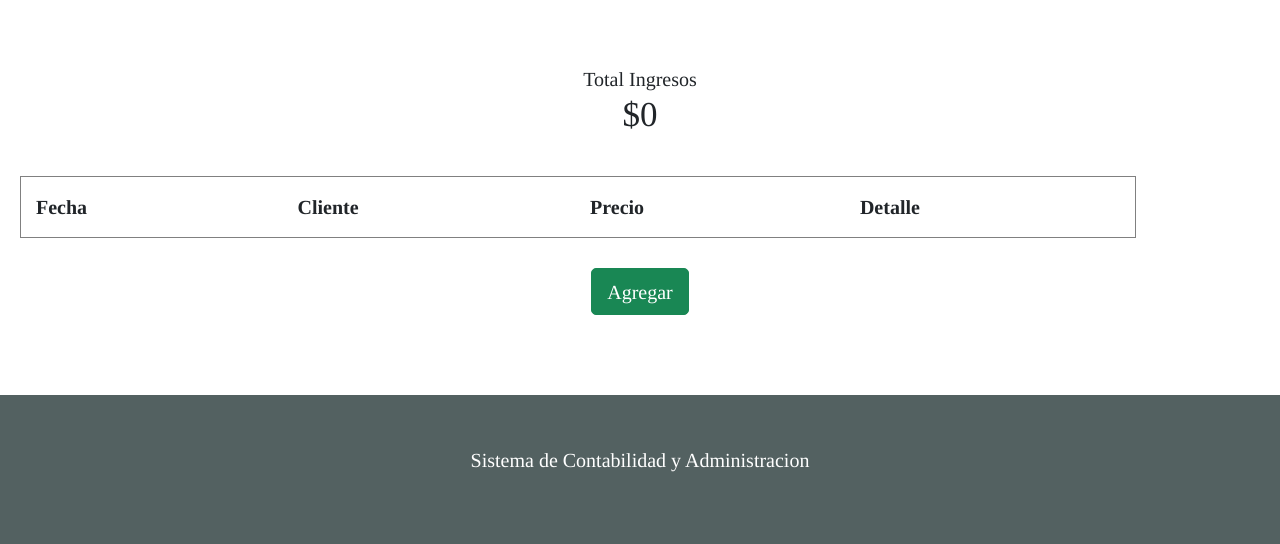
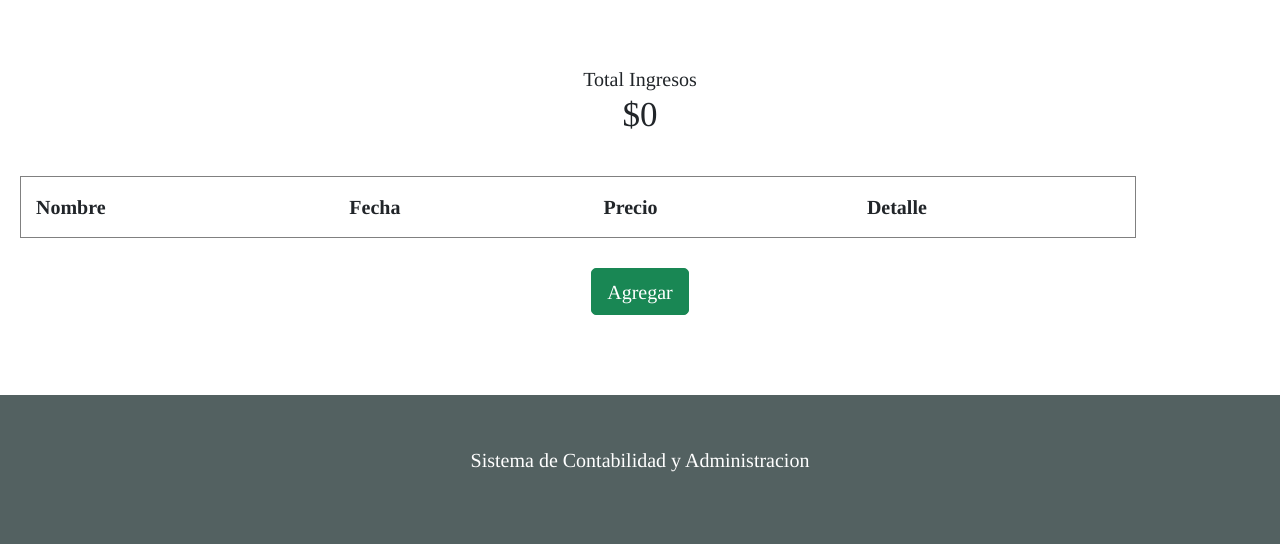
Before and after one commit to Franco-Castillo/ProjectTitulo, a Django app: page /Ventas/index in a window 1280 px wide. Shown: the part 236-780 px from the top of the page. Run offline with Django 4.2, Linux system fonts and the light colour scheme; data that the repository does not hold is empty.

Commit message:
Alfa 3.0
Presentacion

```diff
--- a/Web/base/templates/app/Gastos/index1.html
+++ b/Web/base/templates/app/Gastos/index1.html
@@ -14,9 +14,9 @@
     <thead>
         <tr text-align= center>
             <td style="font-weight: bold" text-align= center>Fecha</td>
-            <td style="font-weight: bold">Proveedor</td>
+            <td style="font-weight: bold">Detalle</td>
             <td style="font-weight: bold">Precio</td>
-            <td style="font-weight: bold">Detalle</td>
+            <td style="font-weight: bold">Cantidad</td>
         </tr>
     </thead>
     <tbody>
--- a/Web/base/templates/app/Ventas/index.html
+++ b/Web/base/templates/app/Ventas/index.html
@@ -13,8 +13,8 @@
 <table border="1px" border-collapse= collapse width=90%>
     <thead>
         <tr text-align= center>
-            <td style="font-weight: bold" text-align= center>Fecha</td>
-            <td style="font-weight: bold">Cliente</td>
+            <td style="font-weight: bold" text-align= center>Nombre</td>
+            <td style="font-weight: bold">Fecha</td>
             <td style="font-weight: bold">Precio</td>
             <td style="font-weight: bold">Detalle</td>
         </tr>
```
Also changed, not shown: Web/db.sqlite3.
